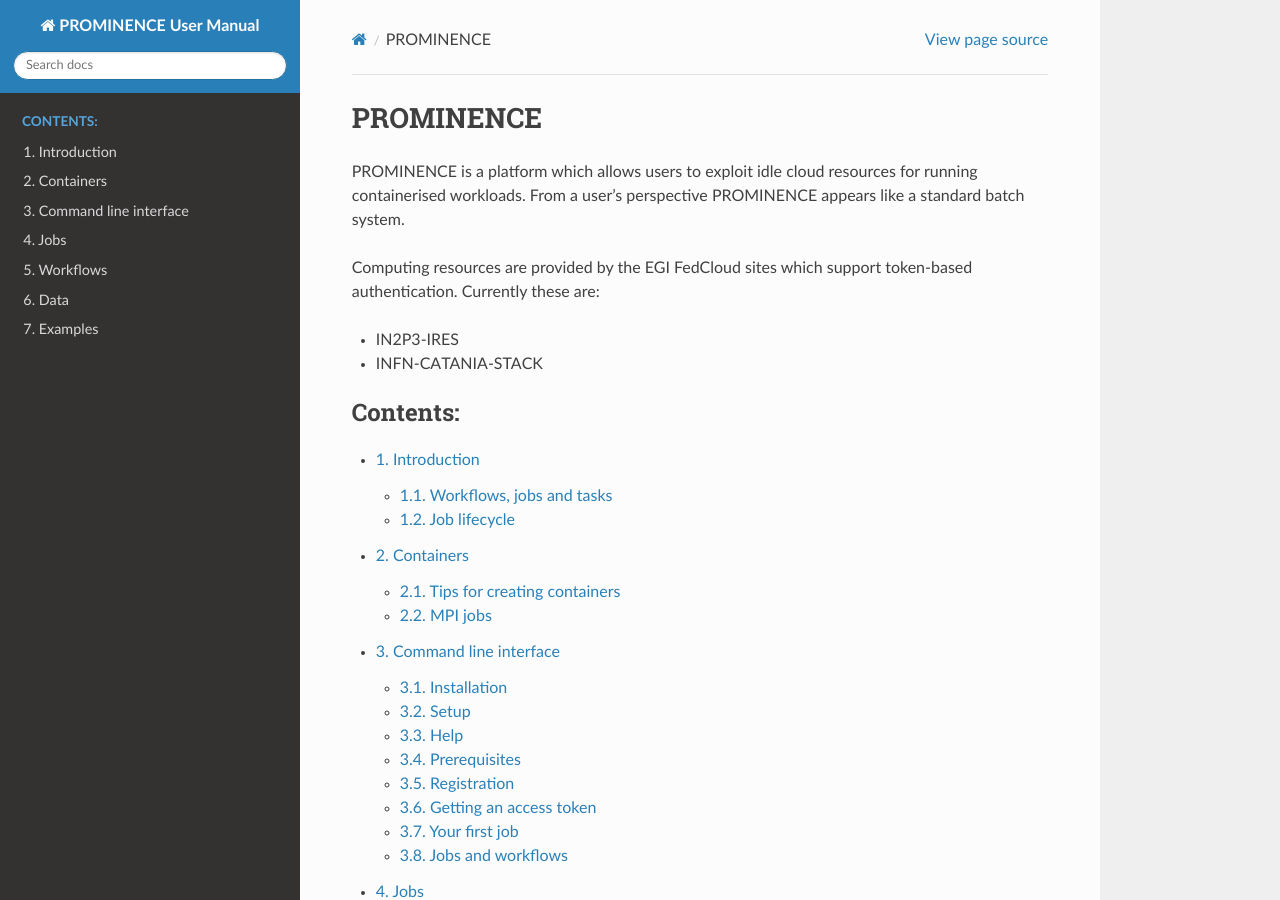
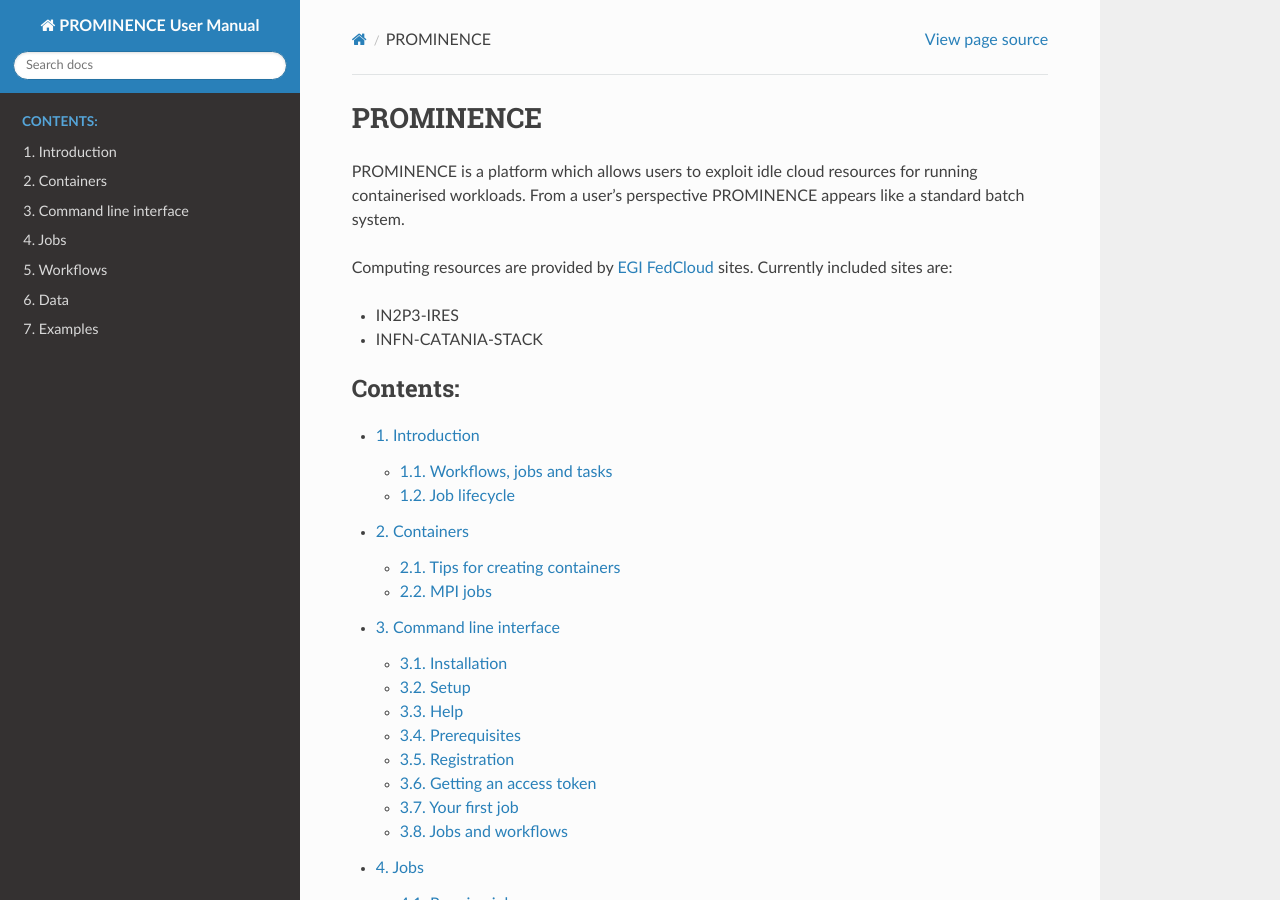
Before and after one commit to prominence-eosc/docs-eosc, a Sphinx documentation site: the page built from source/index.rst, in a window 1280 px wide and 900 px high. Built offline with Sphinx 7.4.7 and the Read the Docs theme 2.0.0, drawn with Linux system fonts in a browser that asks for light colours.

Commit message:
Add link to EGI FedCloud

```diff
--- a/source/index.rst
+++ b/source/index.rst
@@ -8,7 +8,7 @@
 
 PROMINENCE is a platform which allows users to exploit idle cloud resources for running containerised workloads. From a user's perspective PROMINENCE appears like a standard batch system.
 
-Computing resources are provided by the EGI FedCloud sites which support token-based authentication. Currently these are:
+Computing resources are provided by `EGI FedCloud <https://www.egi.eu/federation/egi-federated-cloud/>`_ sites. Currently included sites are:
 
 * IN2P3-IRES
 * INFN-CATANIA-STACK
```
